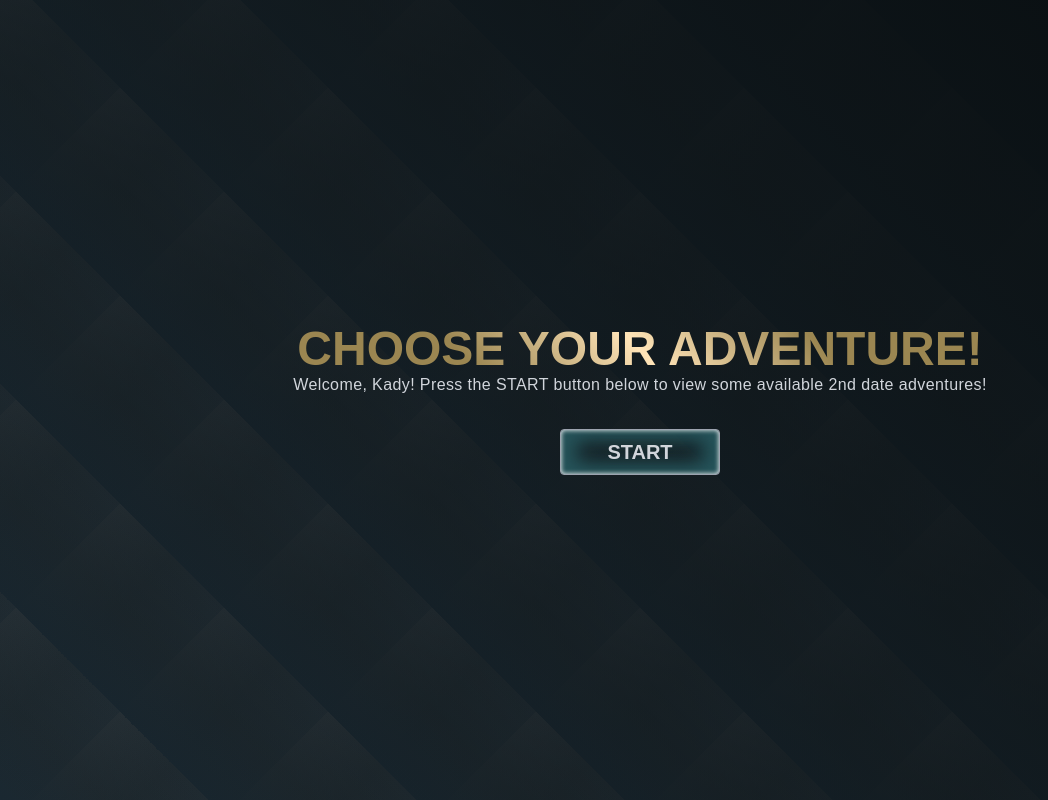
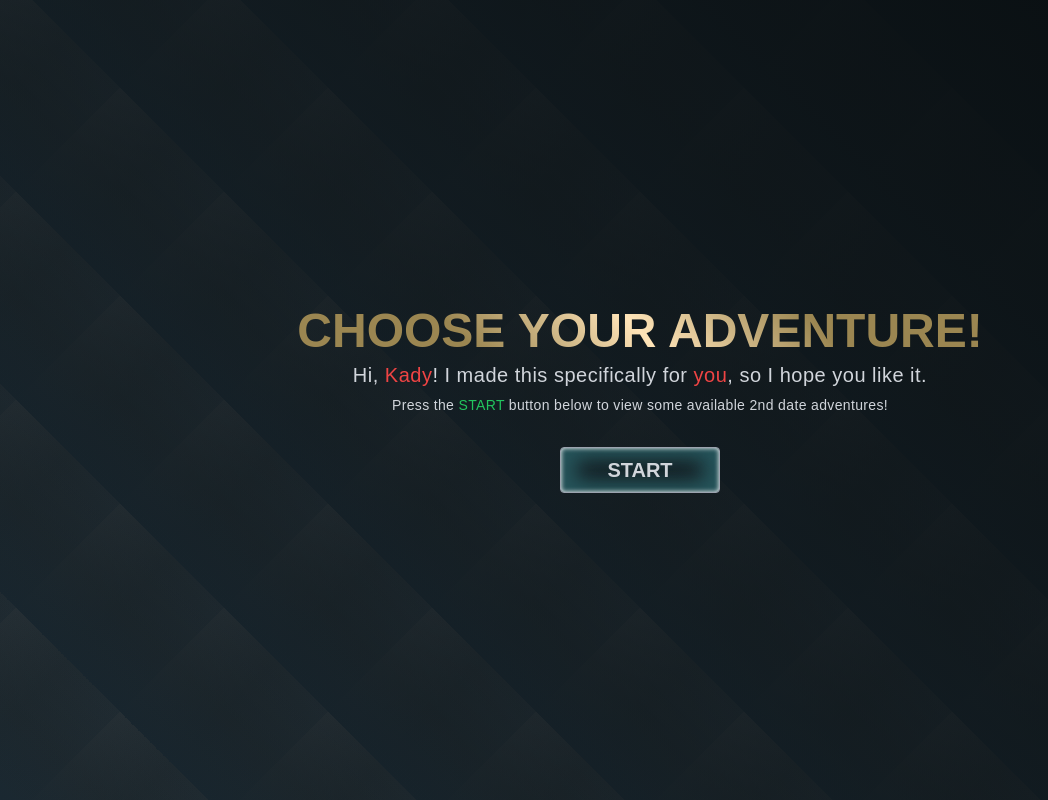
Before and after one commit to mattcarlotta/choose-your-adventure, a Next.js app: page / in a window 1280 px wide. Shown: the whole page, without its empty margins (0-1048 px from the left). Built offline with nearby package versions, Linux system fonts and the light colour scheme; a web font is replaced by a local one.

Commit message:
fix: adjust home page and choose adv pages styles

```diff
--- a/src/pages/choose-adventure.tsx
+++ b/src/pages/choose-adventure.tsx
@@ -14,8 +14,8 @@ export default function ChooseAdventure() {
                         <header>
                             <h1 className="title text-4xl font-bold">CHOOSE YOUR ADVENTURE!</h1>
                         </header>
-                        <p className="text-md text-gray-300 tracking-wide">
-                            You have 2nd date adventures available, please SELECT one to continue!
+                        <p className="text-sm text-gray-300 tracking-wide">
+                            These 2nd date adventures are available to <span className="text-red-500">Katie with a D</span>, please <span className="text-green-500">SELECT</span> one to continue!
                         </p>
                     </section>
                     <section className="grid gap-x-12 gap-y-12 grid-cols-3">
--- a/src/pages/index.tsx
+++ b/src/pages/index.tsx
@@ -9,15 +9,18 @@ export default function Home() {
                 <title>Kady, Choose Your Adventure!</title>
             </Head>
             <div className="flex min-h-screen flex-col items-center justify-center p-24">
-                <section className="text-center flex flex-col justify-center items-center">
+                <section className="text-center flex flex-col justify-center items-center space-y-1.5">
                     <header>
                         <h1 className="title text-5xl font-bold">CHOOSE YOUR ADVENTURE!</h1>
                     </header>
-                    <p className="text-md text-gray-300 tracking-wide">
-                        Welcome, Kady! Press the START button below to view some available 2nd date adventures!
+                    <h2 className="text-xl text-gray-300 tracking-wide">
+                        Hi, <span className="text-red-500">Kady</span>! I made this specifically for <span className="text-red-500">you</span>, so I hope you like it.
+                    </h2>
+                    <p className="text-sm text-gray-300 tracking-wide">
+                        Press the <span className="text-green-500">START</span> button below to view some available 2nd date adventures!
                     </p>
                     <Link
-                        className="glow font-bold w-40 mt-8 z-10 border border-gray-400 text-xl text-gray-300 px-3 py-2 cursor-pointer rounded hover:border-white hover:text-white"
+                        className="glow font-bold w-40 !mt-8 z-10 border border-gray-400 text-xl text-gray-300 px-3 py-2 cursor-pointer rounded hover:border-white hover:text-white"
                         href="/choose-adventure/"
                     >
                         START
```
